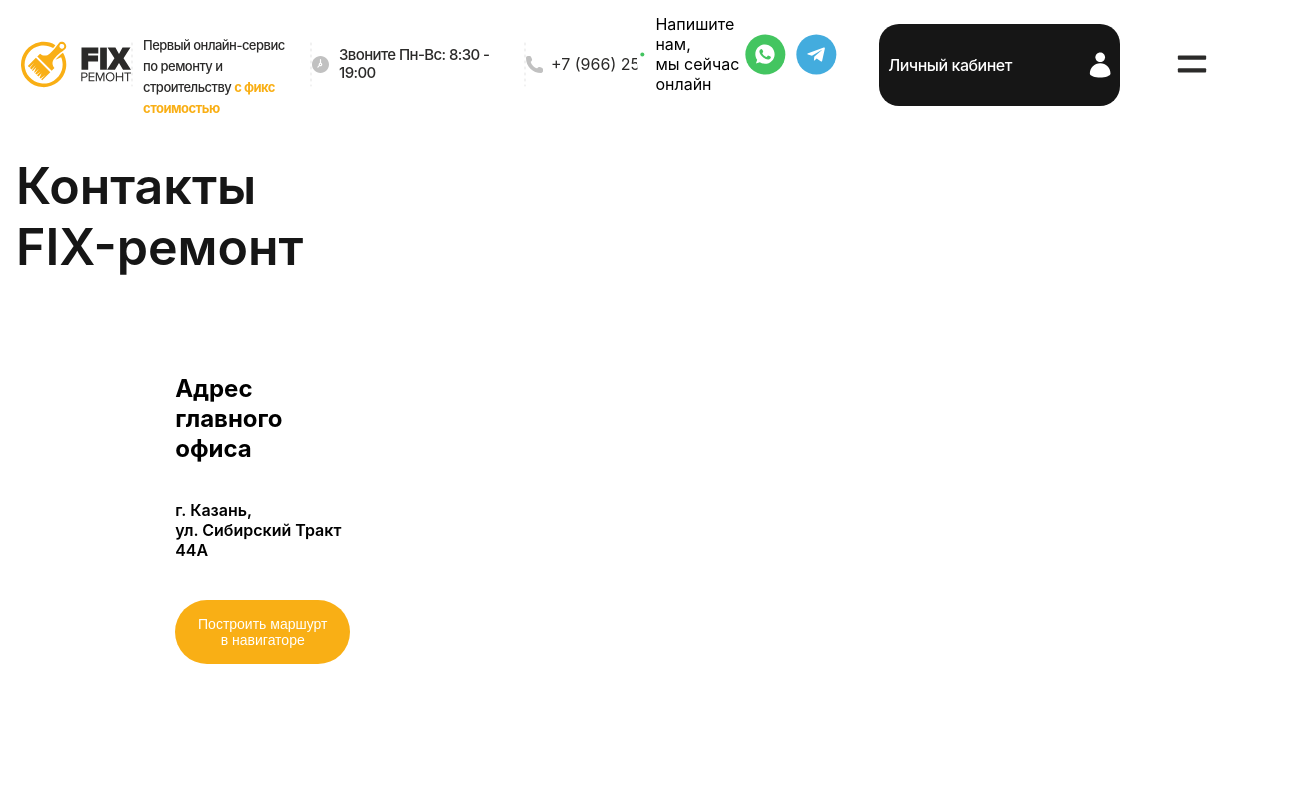
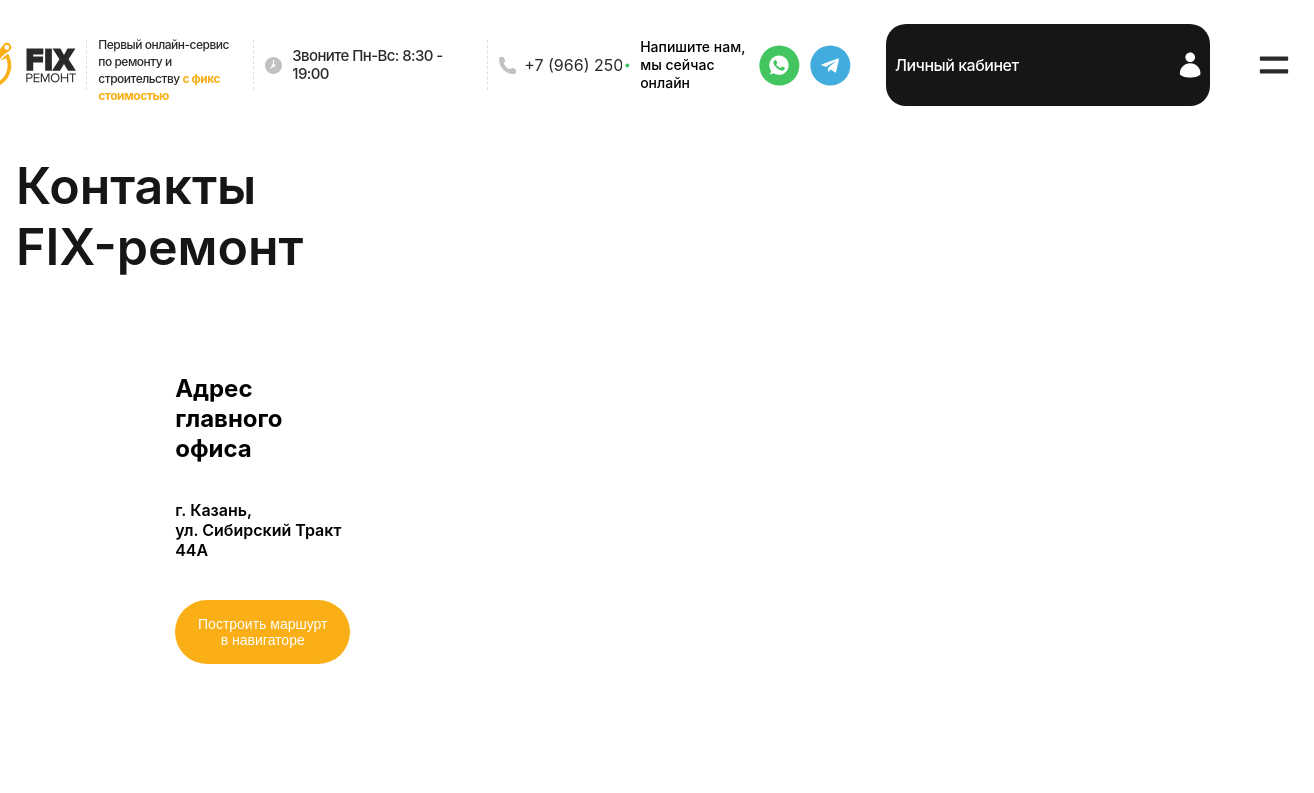
Before and after one commit to projacktor/FixR, a React (Vite) app: page / in a window 1280 px wide. Shown: the top 793 px of the page, 1314 px wide, since content can reach past the window. Built offline with nearby package versions, Linux system fonts and the light colour scheme.

Commit message:
Fix Header style

```diff
--- a/src/components/main/Header/Header.jsx
+++ b/src/components/main/Header/Header.jsx
@@ -3,29 +3,27 @@
 import "./style.scss";
 
 import headerLogo from "../../../assets/svg/headerLogo.svg";
-import line from "../../../assets/svg/headerLine.svg";
 import clockIcon from "../../../assets/svg/headerClockIcon.svg";
 import phoneIcon from "../../../assets/svg/headerPhone.svg";
-import onlineCircle from "../../../assets/svg/onlineCircleHeader.svg"
+import onlineCircle from "../../../assets/svg/onlineCircleHeader.svg";
 import whatsapp from "../../../assets/svg/whatsappIcon.svg";
 import telegram from "../../../assets/svg/telegramIcon.svg";
 import profileIcon from "../../../assets/svg/profileIcon.svg";
 import menuBar from "../../../assets/svg/menuBar.svg";
-
 
 function Header() {
     return (
         <header>
             <div className="contacts">
                 <img className="contacts_header_logo" src={headerLogo}/>
-                <img className="contacts_header_line line1" src={line}/>
+                <div className="contacts_header_line line1"></div>
                 <p className="tagline"> Первый онлайн-сервис по ремонту и строительству <b>c фикс стоимостью</b></p>
-                <img className="contacts_header_line line2" src={line}/>
+                <div className="contacts_header_line line2"></div>
                 <div className="worktime_container">
                     <img className="clock" src={clockIcon}/>
                     <p className="worktime">Звоните Пн-Вс: 8:30 - 19:00</p>
                 </div>
-                <img className="contacts_header_line line3" src={line}/>
+                <div className="contacts_header_line line3"></div>
                 <div className="phone_container">
                     <img className="phone" src={phoneIcon}/>
                     <a className="phone_number"><p className="phone_number">+7 (966) 250-77-99</p></a>
--- a/src/components/main/Header/style.scss
+++ b/src/components/main/Header/style.scss
@@ -1,8 +1,8 @@
 header {
   display: flex;
-  justify-content: center;
-  width: 100%;
-  z-index: 1000;
+  flex-direction: row;
+  align-items: center;
+  gap: 24px;
   padding: 1rem 0;
 }
 
@@ -12,16 +12,15 @@
 
 .contacts {
   order: 1;
-  width: 65%;
+  width: 49%;
   height: 80px;
   border-radius: 20px;
   background: rgb(255, 255, 255);
   display: flex;
   flex-direction: row;
-  justify-content: space-around;
+  gap: 10px;
+  //justify-content: space-around;
   align-items: center;
-  padding: 0px 5px;
-  //box-shadow: 0px 4px 4px 0px rgba(0, 0, 0, 0.25);
 
   .contacts_header_logo {
     flex: none;
@@ -32,6 +31,10 @@
   .contacts_header_line {
     flex: none;
     flex-grow: 0;
+    width: 1px;
+    height: 50px;
+    border-left: 1px dashed rgba(0, 0, 0, 0.5);
+    opacity: 0.25;
   }
 
   .line1 {
@@ -41,29 +44,26 @@
     order: 4;
   }
   .line3 {
-    order: 7;
+    order: 6;
   }
 
   .tagline {
-    /* Первый онлайн-сервис по ремонту и строительству с фикс стоимостью */
-    width: 157px;
+    width: 145px;
     height: 59px;
     flex-direction: row;
     justify-content: space-between;
     align-items: center;
-    padding: 0px;
 
     flex: none;
     order: 3;
     flex-grow: 0;
-    margin: 0px 10px;
 
     text-align: left;
     font-weight: 500;
-    font-size: 13px;
-    line-height: 162%;
     letter-spacing: -0.04em;
     color: #2b2a29;
+    font-size: 12px;
+    line-height: 142%;
   }
 
   .worktime_container {
@@ -72,13 +72,11 @@
     flex-direction: row;
     align-items: center;
     .clock {
-      /* Vector */
       width: 17px;
       height: 25px;
       order: 1;
     }
     .worktime {
-      /* Звоните Пн-Вс: 8:30 - 19:00 */
       width: 175px;
       height: 18px;
       display: flex;
@@ -101,8 +99,6 @@
     flex-direction: row;
     align-items: center;
 
-    /*margin: 0 -3px;*/
-
     .phone {
       width: 17px;
       height: 25px;
@@ -116,23 +112,21 @@
       margin: 0 4px;
     }
   }
-
 }
 
 .social {
   display: flex;
-  justify-content: space-between;
+  flex-direction: row;
+  gap: 10px;
+  //justify-content: space-between;
   align-items: center;
-  //padding: 10px;
 
   border-radius: 20px;
   background: rgb(255, 255, 255);
 
   order: 2;
-  width: 300px;
+  width: 250px;
   height: 60px;
-
-  margin: 0 2rem;
 }
 
 .write_us_container,
@@ -148,6 +142,9 @@
 }
 
 .write_us {
+  font-weight: 500;
+  font-size: 14px;
+  line-height: 129%;
   white-space: pre-line; /* Позволяет переносить текст на новую строку */
 }
 
@@ -168,7 +165,6 @@
 
   border-radius: 1.25rem;
   background: rgb(22, 22, 22);
-  //box-shadow: 0px 4px 4px 0px rgba(0, 0, 0, 0);
 
   .to_profile_tagline {
     font-weight: 500;
@@ -193,8 +189,6 @@
   align-items: center;
   padding: 2rem 1.69rem 2rem 1.69rem;
   order: 4;
-  margin: 0 2rem;
   border-radius: 20px;
-  //box-shadow: 0px 4px 4px 0px rgba(0, 0, 0, 0.25);
   fill: #fff;
 }
```
